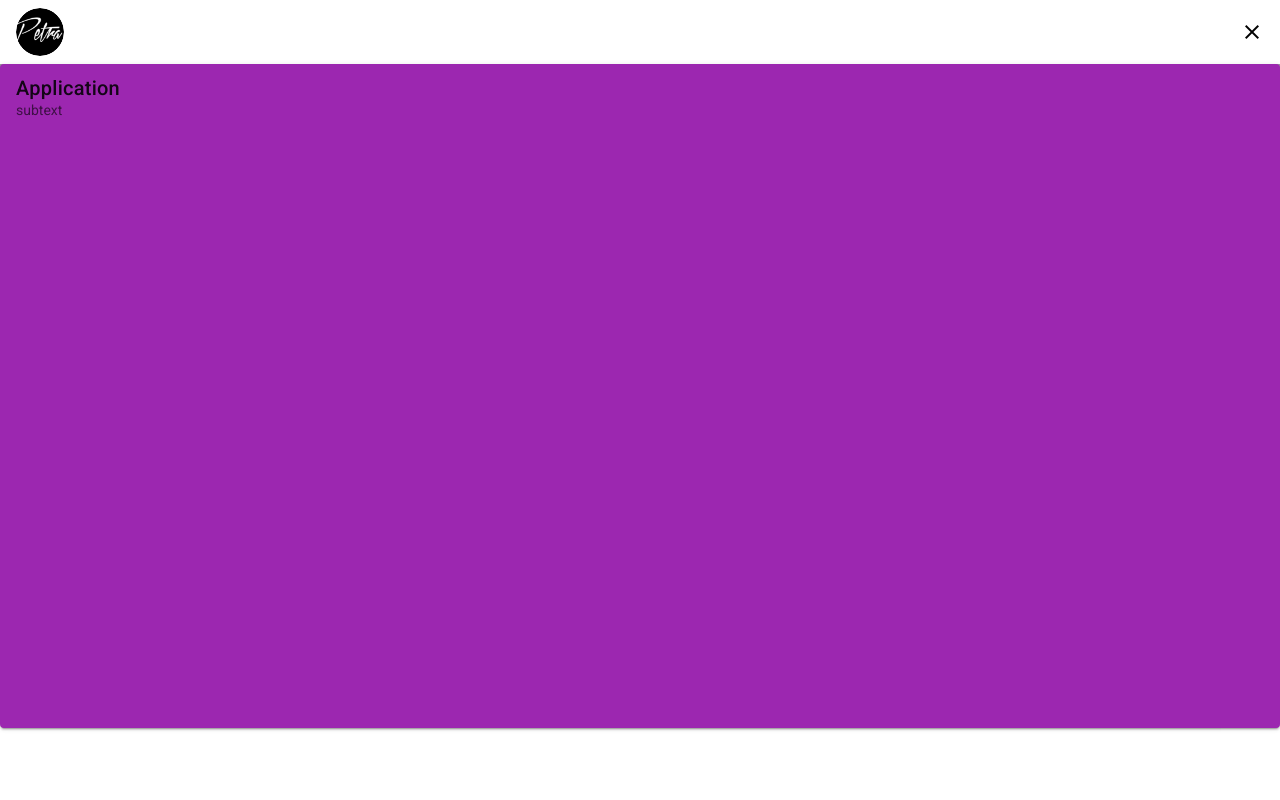
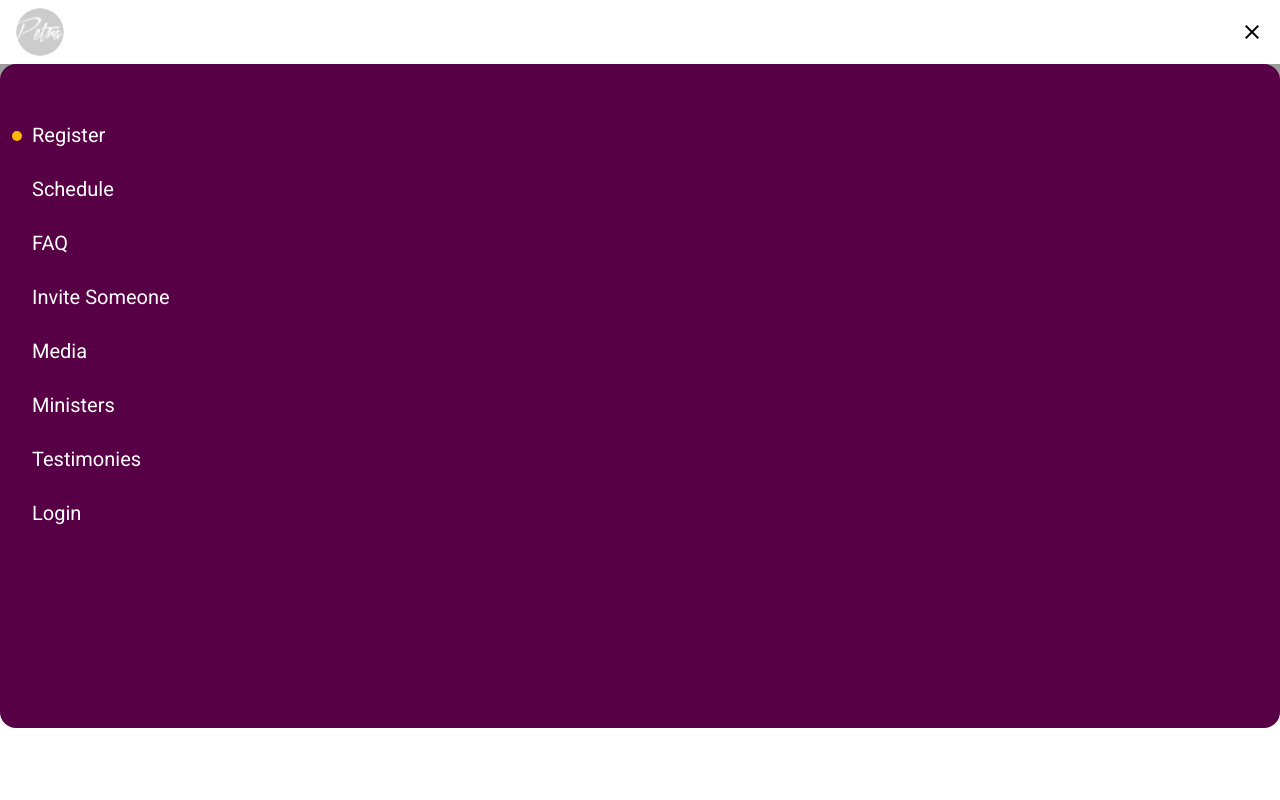
Before and after one commit to pemeraldy/2021-fest, a Nuxt app: page / in a window 1280 px wide. Both pictures are taken after a click on the button 1252 px from the left and 32 px from the top of the page. Shown: the top 800 px of the page. Built offline with nearby package versions, Linux system fonts and the light colour scheme.

Commit message:
added trainsition

```diff
--- a/components/CustomDrawer.vue
+++ b/components/CustomDrawer.vue
@@ -1,24 +1,73 @@
 <template>
-  <v-card class="custom-drawer purple">
-    <v-list-item>
-      <v-list-item-content>
-        <v-list-item-title class="text-h6"> Application </v-list-item-title>
-        <v-list-item-subtitle> subtext </v-list-item-subtitle>
-      </v-list-item-content>
-    </v-list-item>
-  </v-card>
+  <div class="custom-drawer">
+    <div class="pa-8">
+      <div class="d-flex align-start justify-start mt-3 flex-column">
+        <nuxt-link
+          v-for="(link, index) in links"
+          :key="link"
+          class="my-3"
+          to="/"
+          @click="currentLink = index"
+        >
+          <span v-if="currentLink === index" class="nav-active"></span>
+          {{ link }}</nuxt-link
+        >
+        <!-- <nuxt-link class="my-3" to="/">Schedule</nuxt-link>
+        <nuxt-link class="my-3" to="/">FAQ</nuxt-link>
+        <nuxt-link class="my-3" to="/">Invite Someone</nuxt-link>
+        <nuxt-link class="my-3" to="/">Media</nuxt-link>
+        <nuxt-link class="my-3" to="/">Ministers</nuxt-link>
+        <nuxt-link class="my-3" to="/">Testimonies</nuxt-link>
+        <nuxt-link class="my-3" to="/">Login</nuxt-link> -->
+      </div>
+    </div>
+  </div>
 </template>
 
 <script>
-export default {}
+export default {
+  data() {
+    return {
+      currentLink: 0,
+      links: [
+        'Register',
+        'Schedule',
+        'FAQ',
+        'Invite Someone',
+        'Media',
+        'Ministers',
+        'Testimonies',
+        'Login',
+      ],
+      isActive: false,
+    }
+  },
+}
 </script>
 
-<style>
+<style scoped>
 .custom-drawer {
   position: absolute;
   width: 100%;
   height: 83vh;
   background-color: #580045;
   z-index: 1000000000;
+  border-radius: 16px;
+}
+.nuxt-link-exact-active,
+.nuxt-link-active {
+  position: relative;
+  text-decoration: none;
+  color: white;
+  font-size: 20px;
+}
+.nav-active {
+  position: absolute;
+  width: 10px;
+  height: 10px;
+  background: #ffb800;
+  border-radius: 50%;
+  bottom: 9px;
+  left: -20px;
 }
 </style>
--- a/layouts/default.vue
+++ b/layouts/default.vue
@@ -2,19 +2,27 @@
   <v-app>
     <div>
       <v-app-bar color="white">
-        <v-avatar>
+        <v-avatar v-if="!navOpen">
           <img src="~/assets/imgs/petra-logo.png" alt="Petra" />
         </v-avatar>
 
+        <v-scroll-y-transition>
+          <v-avatar v-if="navOpen">
+            <img src="~/assets/imgs/logo-nav-open.png" alt="Petra" />
+          </v-avatar>
+        </v-scroll-y-transition>
+
         <v-spacer></v-spacer>
 
-        <v-app-bar-nav-icon @click="navOpen = !navOpen" color="black">
+        <v-app-bar-nav-icon color="black" @click="navOpen = !navOpen">
           <v-icon v-if="navOpen">mdi-close</v-icon>
         </v-app-bar-nav-icon>
       </v-app-bar>
     </div>
     <div class="custom-drawe__placeholder">
-      <CustomDrawer v-if="navOpen" />
+      <v-expand-transition>
+        <CustomDrawer v-if="navOpen" />
+      </v-expand-transition>
     </div>
     <v-main>
       <v-container fluid>
```
Also changed, not shown: assets/imgs/logo-nav-open.png (added).
